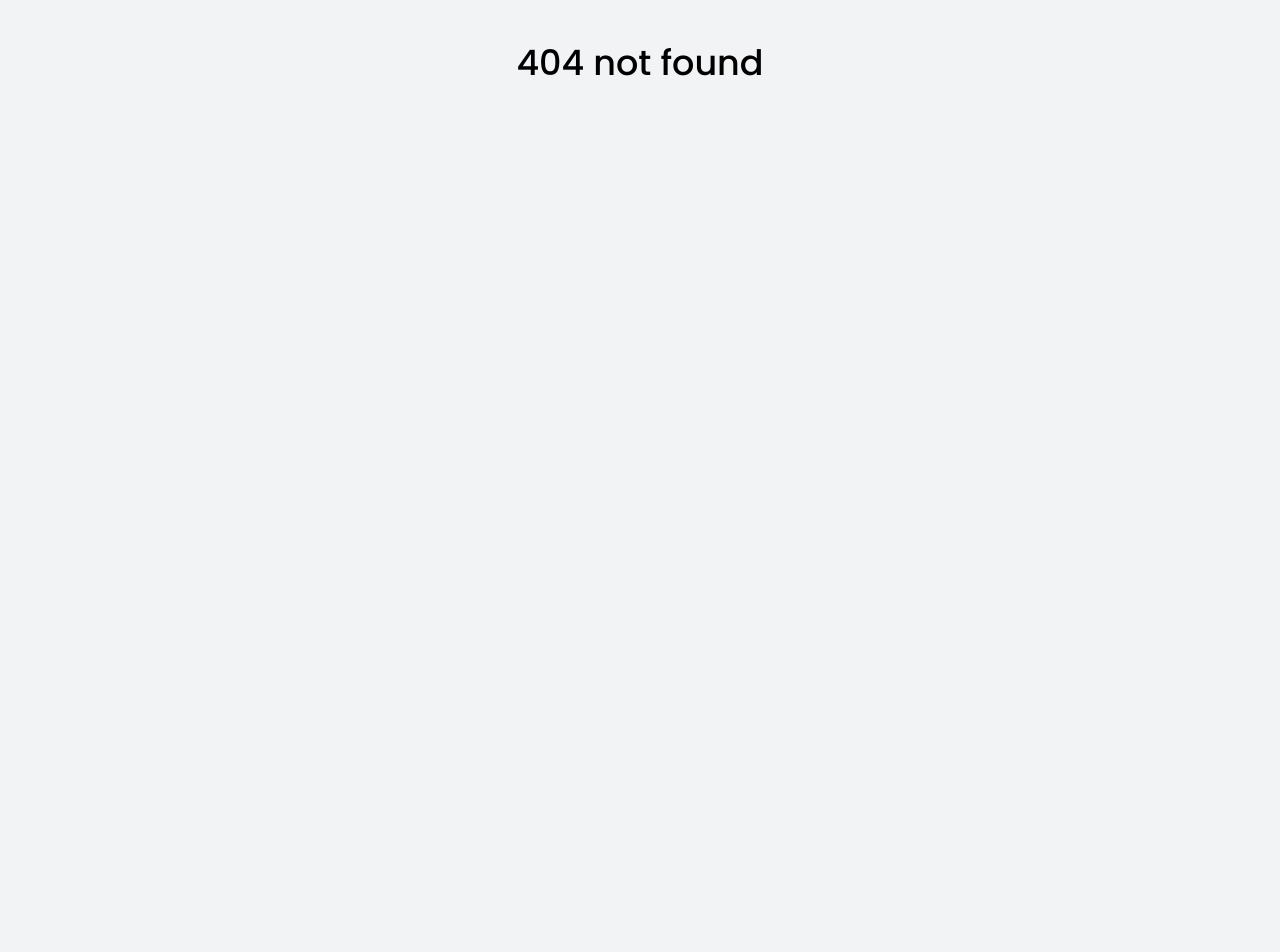
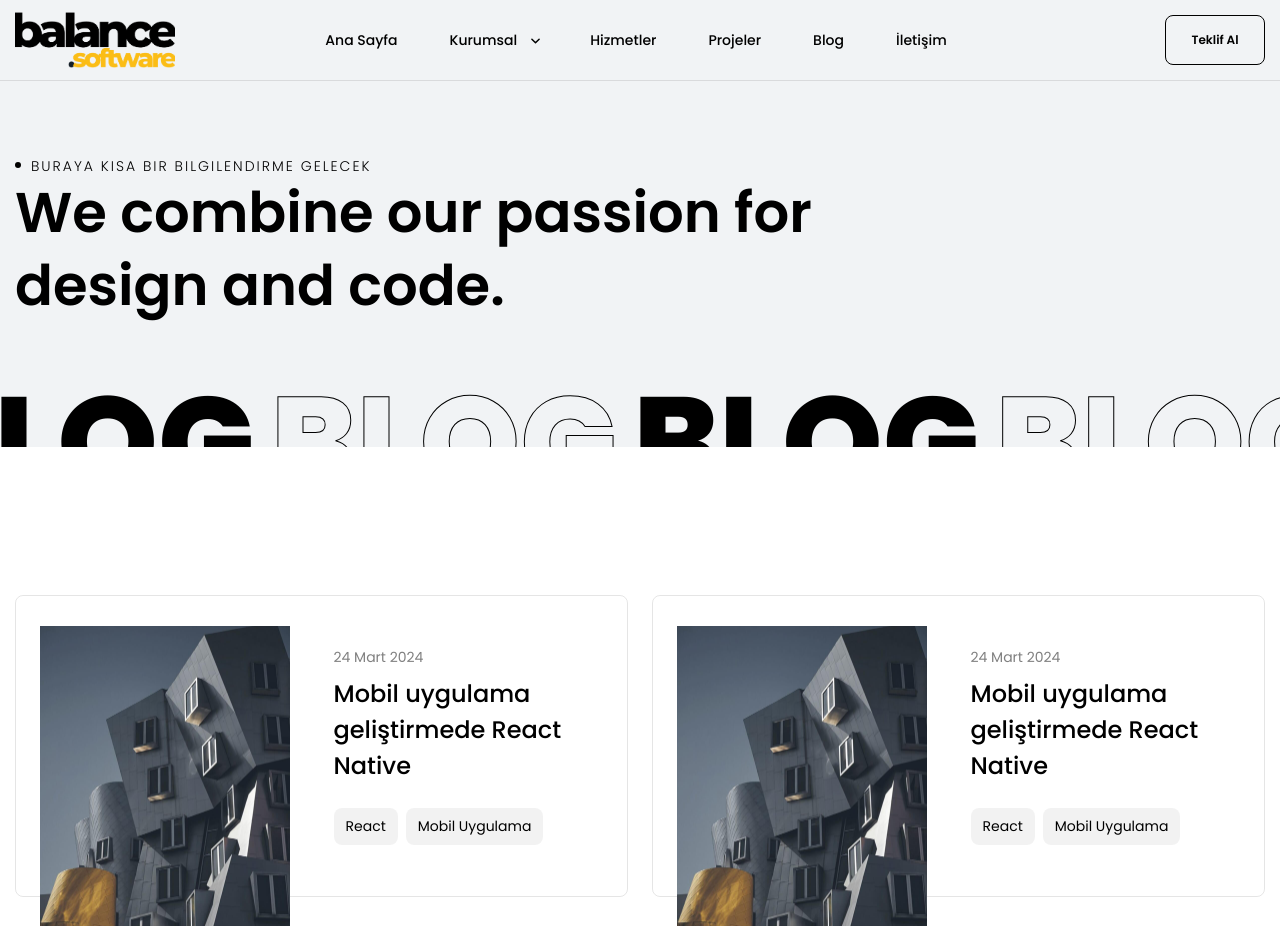
Before and after one commit to furkanqq/software-solutions, a Next.js app: page /blog in a window 1280 px wide. Before the commit this address had no page. Shown: the top 952 px of the page. Before the commit the page ends 800 px from the top, so only its background shows below. Built offline with nearby package versions, Linux system fonts and the light colour scheme.

Commit message:
blog added

```diff
--- /dev/null
+++ b/pages/blog/index.module.scss
@@ -0,0 +1,65 @@
+.blog {
+  background-color: rgba(var(--colors-light));
+  padding-top: 112px;
+  padding-bottom: 24px;
+
+  .items {
+    display: grid;
+    grid-template-columns: 1fr 1fr;
+    gap: 24px;
+
+    .item {
+      padding: 0px 24px;
+      border-radius: 8px;
+      border: 1px solid rgba(var(--colors-dark), 0.1);
+      display: grid;
+      grid-template-columns: 1fr 1fr;
+      gap: 24px;
+      height: auto;
+      overflow: visible;
+      margin-top: 36px;
+
+      .thumbnail {
+        position: relative;
+        min-height: 300px;
+        width: 250px;
+        bottom: -30px;
+
+        img {
+          position: relative;
+          object-fit: cover;
+        }
+      }
+
+      .content {
+        display: flex;
+        justify-content: center;
+        flex-direction: column;
+
+        .date {
+          color: rgba(var(--colors-dark), 0.5);
+        }
+
+        .title {
+          font-size: 24px;
+          font-weight: 500;
+          line-height: 1.5;
+          margin-top: 8px;
+        }
+
+        .tags {
+          display: flex;
+          flex-wrap: wrap;
+          gap: 8px;
+          margin-top: 24px;
+
+          span {
+            padding: 8px 12px;
+            background-color: rgba(var(--colors-dark), 0.05);
+            border-radius: 8px;
+          }
+        }
+      }
+    }
+  }
+}
--- /dev/null
+++ b/pages/blog/index.tsx
@@ -0,0 +1,63 @@
+import styles from './index.module.scss';
+
+import { XPageTitle } from '@/src/components/XPageTitle';
+import Container from '@/src/components/XContainer';
+import { XImage } from '@/src/components/XImage';
+import XHeader from '@/src/composite/XHeader';
+import XFooter from '@/src/composite/XFooter';
+
+import Layouts from '@/src/layouts';
+
+export default function BlogPage() {
+  return (
+    <Layouts>
+      <XHeader />
+      <main>
+        <XPageTitle
+          title="We combine our passion for design and code."
+          multiTitle="Buraya kısa bir bilgilendirme gelecek"
+          bgColor={'transparent'}
+          marqueTitle="Blog"
+        />
+
+        <section className={styles.blog}>
+          <Container>
+            <div className={styles.items}>
+              <div className={styles.item}>
+                <div className={styles.thumbnail}>
+                  <XImage src="/assets/blog-thumbnail.jpeg" alt="blog" fill />
+                </div>
+                <div className={styles.content}>
+                  <div className={styles.date}>24 Mart 2024</div>
+                  <div className={styles.title}>
+                    Mobil uygulama geliştirmede React Native
+                  </div>
+                  <div className={styles.tags}>
+                    <span>React</span>
+                    <span>Mobil Uygulama</span>
+                  </div>
+                </div>
+              </div>
+              <div className={styles.item}>
+                <div className={styles.thumbnail}>
+                  <XImage src="/assets/blog-thumbnail.jpeg" alt="blog" fill />
+                </div>
+                <div className={styles.content}>
+                  <div className={styles.date}>24 Mart 2024</div>
+                  <div className={styles.title}>
+                    Mobil uygulama geliştirmede React Native
+                  </div>
+                  <div className={styles.tags}>
+                    <span>React</span>
+                    <span>Mobil Uygulama</span>
+                  </div>
+                </div>
+              </div>
+            </div>
+          </Container>
+        </section>
+      </main>
+      <XFooter bgColor="white" />
+    </Layouts>
+  );
+}
--- /dev/null
+++ b/pages/blog/slug.module.scss
@@ -0,0 +1,140 @@
+.wrapper {
+  background-color: rgba(var(--colors-light));
+  padding-top: 112px;
+  padding-bottom: 24px;
+
+  .thumbnail {
+    position: relative;
+    width: 100%;
+    height: 400px;
+
+    img {
+      object-fit: cover;
+      border-radius: 8px;
+    }
+  }
+
+  .content {
+    margin-top: 56px;
+    padding: 56px 0px;
+
+    p {
+      line-height: 1.8;
+      font-size: 16px;
+      font-weight: 300;
+      color: #696969;
+    }
+  }
+}
+
+
+// Benefits Section
+
+.benefits {
+  display: grid;
+  gap: 56px;
+  padding: 56px 0px 112px 0px;
+  background-color: rgba(var(--colors-light));
+
+  .content {
+    display: grid;
+    grid-template-columns: 1fr 1fr;
+
+    .title {
+      display: grid;
+      gap: 12px;
+
+      span {
+        width: fit-content;
+        border: 1px solid rgba(var(--colors-dark));
+        padding: 12px 32px;
+        border-radius: 24px;
+        font-size: 12px;
+        font-weight: 500;
+      }
+
+      h1 {
+        font-size: 44px;
+        font-weight: 600;
+      }
+    }
+
+    .describe {
+      display: grid;
+      align-items: center;
+
+      p {
+        font-size: 16px;
+        color: rgba(var(--colors-dark), 0.6);
+        width: 80%;
+      }
+
+      a {
+        position: relative;
+        display: flex;
+        align-items: center;
+        font-size: 16px;
+        width: fit-content;
+        height: fit-content;
+        font-weight: 300;
+
+        &::after {
+          position: absolute;
+          content: '';
+          width: 44px;
+          height: 44px;
+          border-radius: 50%;
+          left: -20px;
+          z-index: -1;
+          background-color: rgba(var(--colors-dark), 0.1);
+        }
+
+        svg {
+          margin-left: 6px;
+        }
+      }
+    }
+  }
+
+  .card_part {
+    display: grid;
+    grid-template-columns: 1fr 1fr 1fr;
+    gap: 60px;
+
+    .card {
+      padding: 60px;
+      border: 1px solid rgba(var(--colors-dark), 0.3);
+      border-radius: 4px;
+      display: flex;
+      flex-direction: column;
+      justify-content: space-between;
+      height: 460px;
+
+      label {
+        opacity: 0.7;
+      }
+
+      p {
+        opacity: 0.7;
+      }
+
+      .more {
+        border: 1px solid rgba(var(--colors-dark), 0.2);
+        display: flex;
+        justify-content: space-between;
+        align-items: center;
+        padding-left: 24px;
+        border-radius: 42px;
+
+        span {
+          &:nth-child(2) {
+            border: 1px solid rgba(var(--colors-dark), 0.2);
+            padding: 12px;
+            border-radius: 50%;
+            color: rgba(var(--colors-dark));
+          }
+        }
+      }
+    }
+  }
+}
```
Also changed, not shown: pages/blog/[slug].tsx (added, +83 -0 lines).
